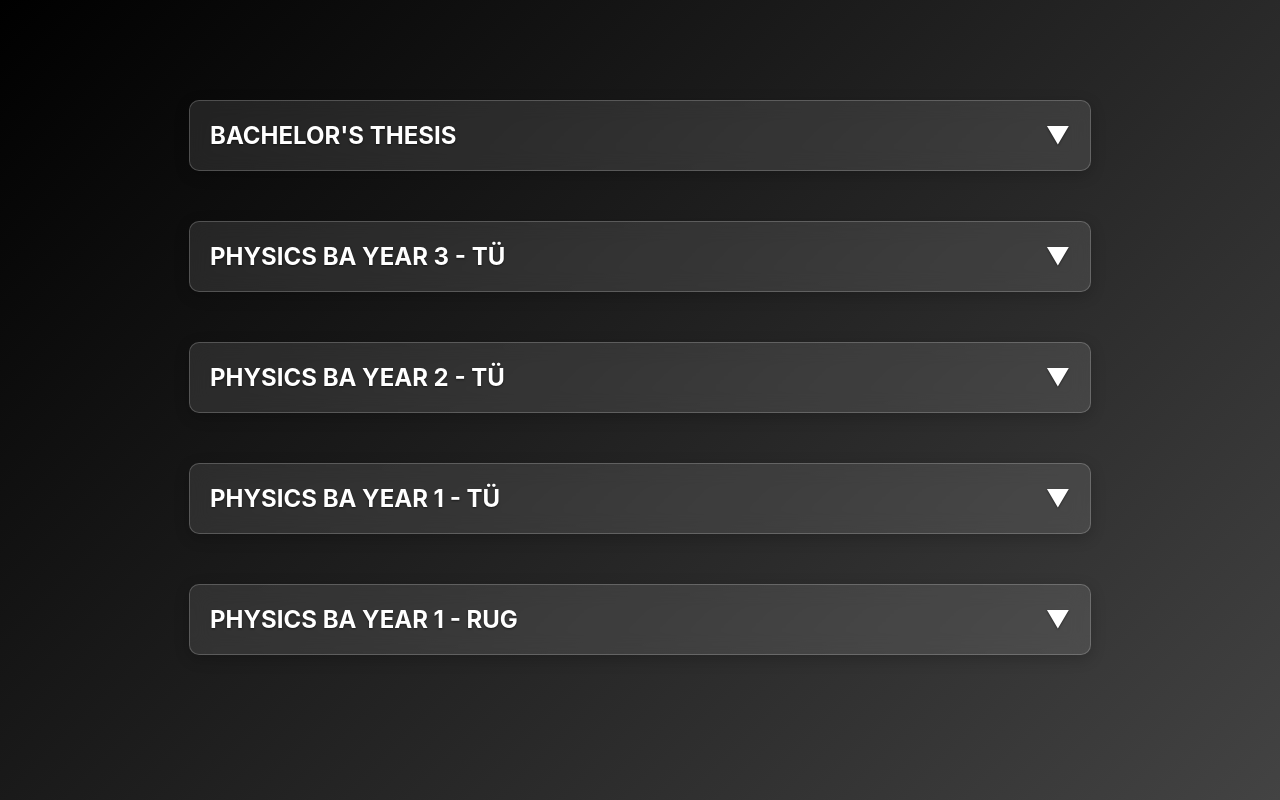
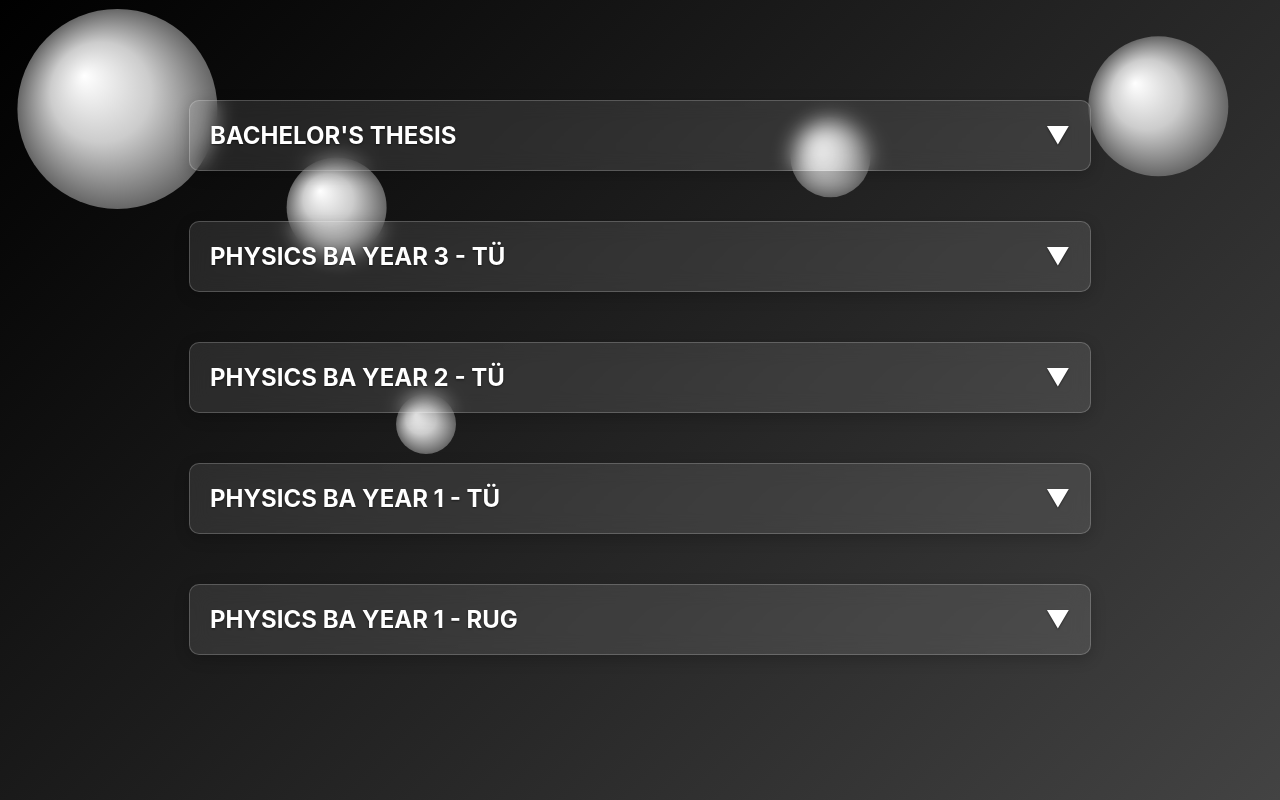
Before and after one commit to Taavi1p/portfolio, a React (Create React App) app: page /physics in a window 1280 px wide. Built offline with nearby package versions, Linux system fonts and the light colour scheme.

Commit message:
bubble background but not ready

```diff
--- a/src/components/common/page-wrapper/PageWrapper.js
+++ b/src/components/common/page-wrapper/PageWrapper.js
@@ -1,8 +1,196 @@
-import React from "react";
-import "./global.css"; // Import global styles
+import { useEffect, useRef, useState } from 'react';
 
-const PageWrapper = ({ children }) => {
-  return <div className="page-wrapper">{children}</div>;
+// Main component for the dynamic background
+const App = ({ children }) => {
+  const canvasRef = useRef(null);
+  const bubblesRef = useRef([]);
+  const animationFrameId = useRef(null);
+
+  // Use a state variable to handle responsiveness
+  const [windowDimensions, setWindowDimensions] = useState({
+    width: window.innerWidth,
+    height: window.innerHeight,
+  });
+
+  useEffect(() => {
+    // Set up a resize listener to update the dimensions
+    const handleResize = () => {
+      setWindowDimensions({
+        width: window.innerWidth,
+        height: window.innerHeight,
+      });
+    };
+    window.addEventListener('resize', handleResize);
+    return () => {
+      window.removeEventListener('resize', handleResize);
+      // Clean up the animation frame on component unmount
+      if (animationFrameId.current) {
+        cancelAnimationFrame(animationFrameId.current);
+      }
+    };
+  }, []);
+
+  useEffect(() => {
+    const canvas = canvasRef.current;
+    if (!canvas) return;
+
+    const ctx = canvas.getContext('2d');
+
+    // Set canvas dimensions to match the window
+    canvas.width = windowDimensions.width;
+    canvas.height = windowDimensions.height;
+
+    // Define a class for the bubble objects
+    class Bubble {
+      constructor(x, y, radius, dx, dy) {
+        this.x = x;
+        this.y = y;
+        this.radius = radius;
+        this.dx = dx; // velocity in x direction
+        this.dy = dy; // velocity in y direction
+      }
+
+      // Method to draw the bubble on the canvas
+      draw() {
+        ctx.beginPath();
+        // Create a radial gradient for a "shiny" effect
+        const gradient = ctx.createRadialGradient(
+          this.x - this.radius / 3, // slightly offset center for shine
+          this.y - this.radius / 3,
+          0,
+          this.x,
+          this.y,
+          this.radius
+        );
+        gradient.addColorStop(0, '#FFFFFF'); // White center for shine
+        gradient.addColorStop(0.5, '#CCCCCC'); // Lighter grey
+        gradient.addColorStop(1, '#666666'); // Darker grey at the edge
+        ctx.fillStyle = gradient;
+        ctx.arc(this.x, this.y, this.radius, 0, Math.PI * 2);
+        ctx.fill();
+        ctx.closePath();
+      }
+
+      // Update the bubble's position and handle collisions
+      update() {
+        // Wall collision detection
+        // Bounce off the right or left wall
+        if (this.x + this.radius > canvas.width || this.x - this.radius < 0) {
+          this.dx = -this.dx;
+        }
+        // Bounce off the top or bottom wall
+        if (this.y + this.radius > canvas.height || this.y - this.radius < 0) {
+          this.dy = -this.dy;
+        }
+
+        // Update position
+        this.x += this.dx;
+        this.y += this.dy;
+      }
+    }
+
+    // Initialize the bubbles if they don't exist
+    if (bubblesRef.current.length === 0) {
+      const bubbleSizes = [100, 70, 50, 40, 30];
+      bubblesRef.current = [];
+
+      bubbleSizes.forEach(size => {
+        let bubble;
+        let isOverlapping;
+        do {
+          // Generate a new position
+          const x = Math.random() * (canvas.width - size * 2) + size;
+          const y = Math.random() * (canvas.height - size * 2) + size;
+          const dx = (Math.random() - 0.5) * 2;
+          const dy = (Math.random() - 0.5) * 2;
+          bubble = new Bubble(x, y, size, dx, dy);
+          isOverlapping = false;
+
+          // Check against all previously created bubbles for an overlap
+          for (const existingBubble of bubblesRef.current) {
+            const dx_check = bubble.x - existingBubble.x;
+            const dy_check = bubble.y - existingBubble.y;
+            const distance = Math.sqrt(dx_check * dx_check + dy_check * dy_check);
+            if (distance < bubble.radius + existingBubble.radius) {
+              isOverlapping = true;
+              break; // Overlap found, try a new position
+            }
+          }
+        } while (isOverlapping);
+        bubblesRef.current.push(bubble);
+      });
+    }
+
+    // Main animation loop
+    const animate = () => {
+      // Clear the canvas to prepare for the next frame
+      ctx.clearRect(0, 0, canvas.width, canvas.height);
+
+      // Collision detection between bubbles
+      for (let i = 0; i < bubblesRef.current.length; i++) {
+        for (let j = i + 1; j < bubblesRef.current.length; j++) {
+          const b1 = bubblesRef.current[i];
+          const b2 = bubblesRef.current[j];
+          const dx = b1.x - b2.x;
+          const dy = b1.y - b2.y;
+          const distance = Math.sqrt(dx * dx + dy * dy);
+
+          // If bubbles collide, reverse their velocities for a simple bounce effect
+          if (distance < b1.radius + b2.radius) {
+            const tempDx = b1.dx;
+            const tempDy = b1.dy;
+            b1.dx = b2.dx;
+            b1.dy = b2.dy;
+            b2.dx = tempDx;
+            b2.dy = tempDy;
+          }
+        }
+      }
+
+      // Update and draw each bubble
+      bubblesRef.current.forEach(bubble => {
+        bubble.update();
+        bubble.draw();
+      });
+
+      // Request the next animation frame
+      animationFrameId.current = requestAnimationFrame(animate);
+    };
+
+    // Start the animation loop
+    animate();
+
+  }, [windowDimensions.width, windowDimensions.height]);
+
+  return (
+    <div style={{ position: 'relative', minHeight: '100vh', width: '100%', margin: 0, padding: 0 }}>
+      {/* Canvas as background, absolutely positioned */}
+      <canvas
+        ref={canvasRef}
+        style={{
+          position: 'absolute',
+          inset: 0,
+          width: '100vw',
+          height: '100vh',
+          zIndex: 0,
+          display: 'block',
+        }}
+      />
+      {/* Foreground content */}
+      <div style={{
+        background: 'linear-gradient(135deg, black, rgb(67, 67, 67))', // Diagonal gradient
+        minHeight: '100vh',
+        display: 'flex',
+        flexDirection: 'column',
+        justifyContent: 'center',
+        alignItems: 'center',
+        margin: 0,
+        padding: 0,
+      }}>
+        {children}
+      </div>
+    </div>
+  );
 };
 
-export default PageWrapper;
+export default App;
--- a/src/components/common/page-wrapper/global.css
+++ b/src/components/common/page-wrapper/global.css
@@ -1,5 +1,5 @@
 .page-wrapper {
-    background: linear-gradient(135deg, black, rgb(67, 67, 67)); /* Diagonal gradient */
+    background: black;
     min-height: 100vh;
     display: flex;
     flex-direction: column;
```
